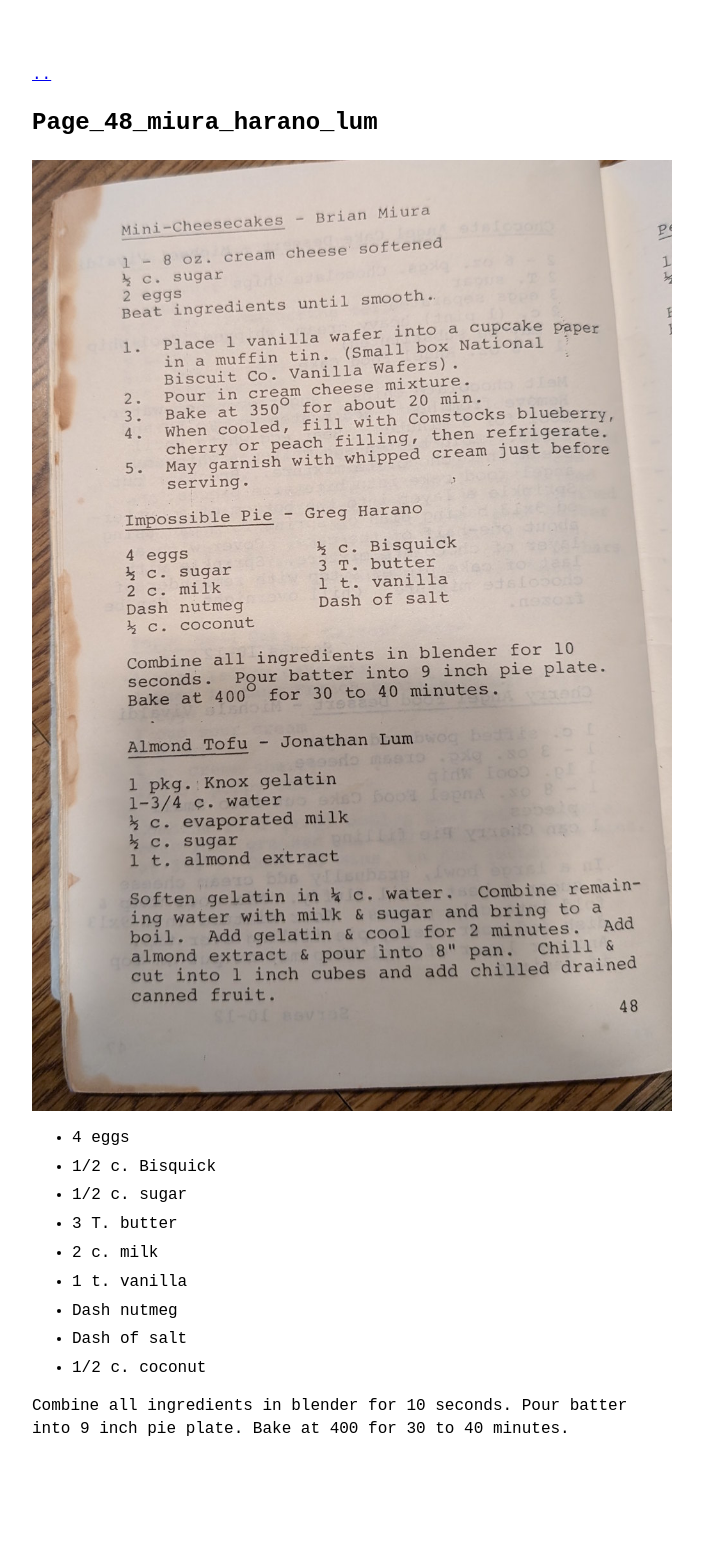
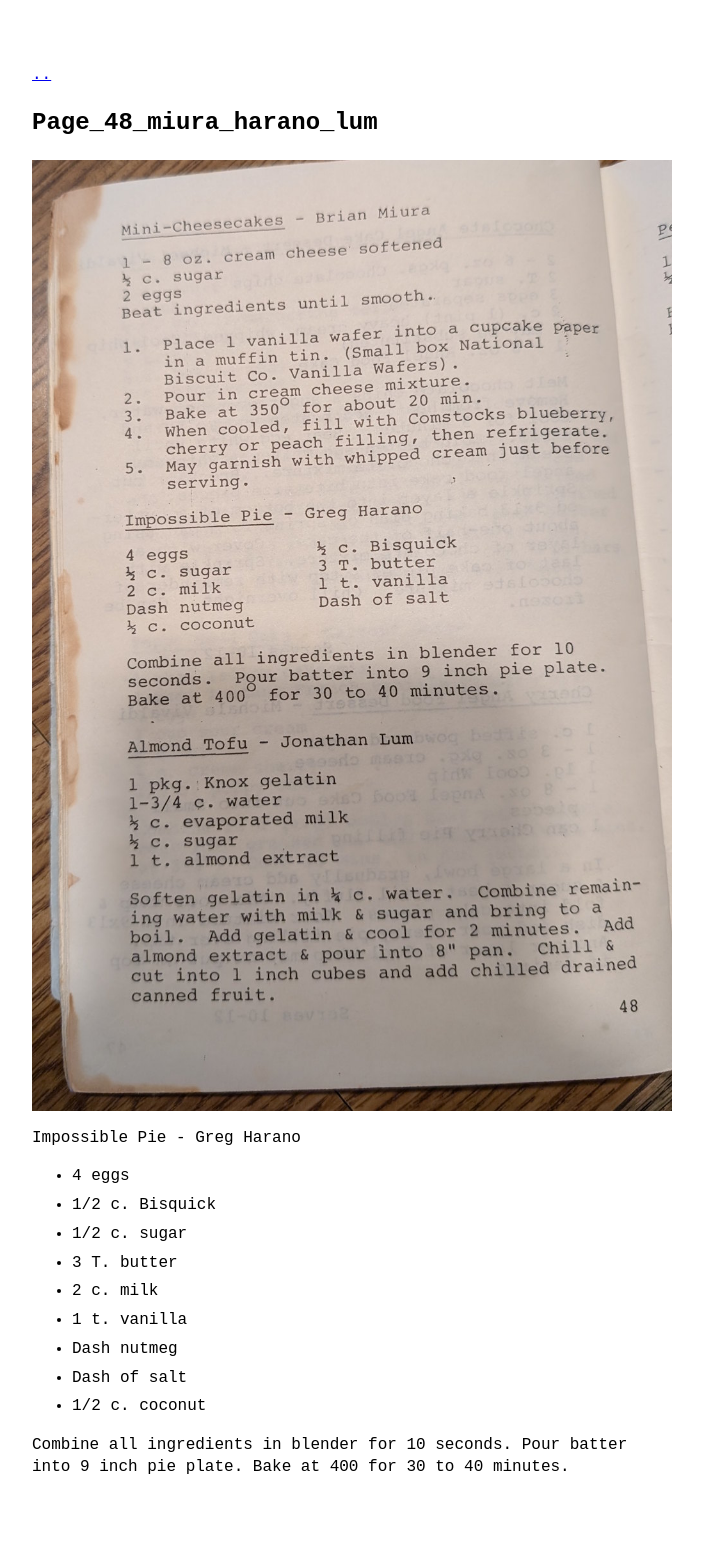
Before and after one commit to boyscoutscookbook/cookbook, a Jekyll site: the page built from _posts/2023-02-03-page_48_miura_harano_lum.md, in a window 1280 px wide. Shown: the whole page, without its empty margins (288-991 px from the left). Built offline with Jekyll 4.4.1, drawn with Linux system fonts in a browser that asks for light colours; before the commit the page ends 1520 px from its top, so only the background shows below that.

Commit message:
Update 2023-02-03-page_48_miura_harano_lum.md

```diff
--- a/_posts/2023-02-03-page_48_miura_harano_lum.md
+++ b/_posts/2023-02-03-page_48_miura_harano_lum.md
@@ -2,7 +2,9 @@
 layout: post
 ---
 
-![Page 4](/assets/images/page_48_miura_harano_lum.jpg)
+![Page 48](/assets/images/page_48_miura_harano_lum.jpg)
+
+Impossible Pie - Greg Harano
 
 * 4 eggs
 * 1/2 c. Bisquick
```
